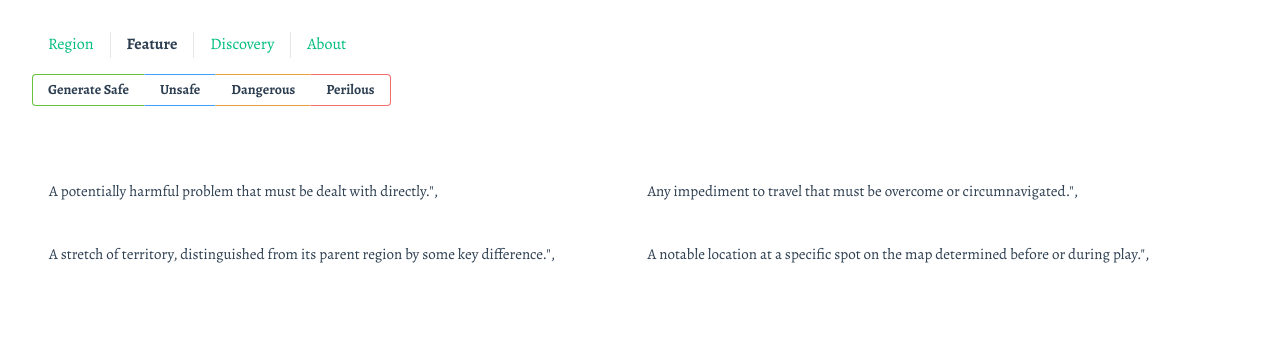
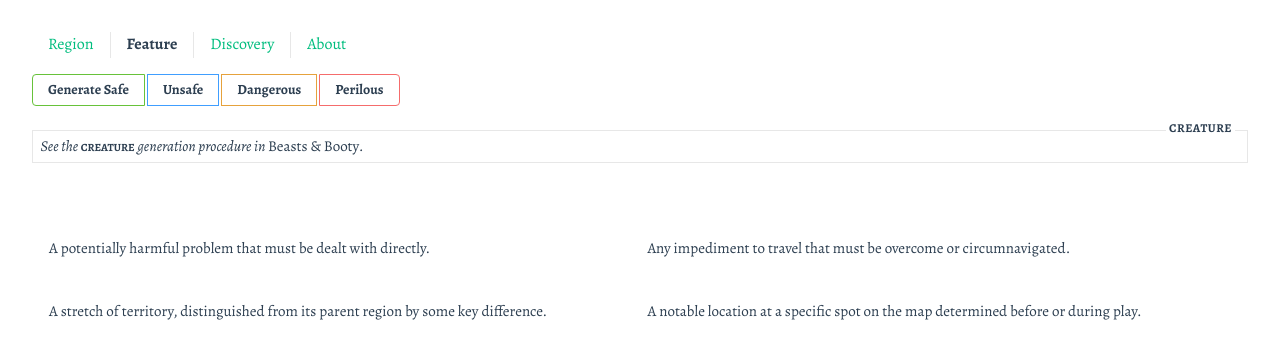
Before and after one commit to morgdalaine/west-marches, a Vue app: page /feature in a window 1280 px wide. Shown: the top 358 px of the page. Built offline with nearby package versions, Linux system fonts and the light colour scheme; a web font is replaced by a local one.

Commit message:
Add feature card to view

```diff
--- a/src/components/LegendComponent.vue
+++ b/src/components/LegendComponent.vue
@@ -4,22 +4,22 @@
     <div>
       <span class="legend__key">hazard</span>
       <br />
-      <span class="legend__definition">A potentially harmful problem that must be dealt with directly.",</span>
+      <span class="legend__definition">A potentially harmful problem that must be dealt with directly.</span>
     </div>
     <div>
       <span class="legend__key">obstacle</span>
       <br />
-      <span class="legend__definition">Any impediment to travel that must be overcome or circumnavigated.",</span>
+      <span class="legend__definition">Any impediment to travel that must be overcome or circumnavigated.</span>
     </div>
     <div>
       <span class="legend__key">area</span>
       <br />
-      <span class="legend__definition">A stretch of territory, distinguished from its parent region by some key difference.",</span>
+      <span class="legend__definition">A stretch of territory, distinguished from its parent region by some key difference.</span>
     </div>
     <div>
       <span class="legend__key">site</span>
       <br />
-      <span class="legend__definition">A notable location at a specific spot on the map determined before or during play.",</span>
+      <span class="legend__definition">A notable location at a specific spot on the map determined before or during play.</span>
     </div>
   </fieldset>
 </template>
--- a/src/enums/regions/hazards.ts
+++ b/src/enums/regions/hazards.ts
@@ -13,7 +13,7 @@ export const HAZARD_NATURAL: string[] = [
   'tectonic/volcanic',
   'precipitous (chasm, crevasse, abyss, rift)',
   'ensnaring (bog, mire, tarpit, quicksand, etc.)',
-  'defensive (trap created by local creature /faction)',
+  'defensive (trap created by local creature/faction)',
   'meteorological (blizzard, thunderstorm, sandstorm, etc.)',
   'seasonal (fire, flood, avalanche, etc.)',
   'impairing (mist, fog, murk, gloom, miasma, etc.)',
--- a/src/enums/regions/obstacles.ts
+++ b/src/enums/regions/obstacles.ts
@@ -9,7 +9,7 @@ export const OBSTACLE_UNNATURAL: WeightedRecord = {
 
 export const OBSTACLE_NATURAL: WeightedRecord = {
   'oddity-based': 1,
-  'defensive (barrier created by local creature /faction)': 1,
+  'defensive (barrier created by local creature/faction)': 1,
   'impenetrable (cliff, escarpment, crag, bluff, etc.)': 2,
   'penetrable (dense forest/jungle, etc.)': 2,
   'traversable (river, ravine, crevasse, chasm, abyss, etc.)': 2,
--- a/src/scss/element.scss
+++ b/src/scss/element.scss
@@ -11,3 +11,23 @@
     font-weight: 700;
   }
 }
+
+.el-button-group {
+  > .el-button:not(:last-child) {
+    margin-right: 2px;
+  }
+
+  .el-button {
+    &--success,
+    &--primary,
+    &--warning,
+    &--danger {
+      &:first-child,
+      &:last-child,
+      &:not(:first-child):not(:last-child) {
+        border-left-color: var(--el-button-border-color);
+        border-right-color: var(--el-button-border-color);
+      }
+    }
+  }
+}
--- a/src/views/FeatureView.vue
+++ b/src/views/FeatureView.vue
@@ -10,23 +10,29 @@
       <el-button type="danger"
                  @click="generateFeature(0)">Perilous</el-button>
     </el-button-group>
+
+    <br />
+    <br />
+
+    <FeatureCard :safety="safety"
+                 :key="uuid" />
   </div>
 </template>
 
 <script setup lang="ts">
-import { onMounted } from 'vue';
+import FeatureCard from '@/components/FeatureCard.vue';
+import { onMounted, ref, type Ref } from 'vue';
 
-const props = defineProps({
-  safety: {
-    type: Number,
-    required: true,
-  },
-});
+const uuid = ref(0);
+const safety: Ref<number> = ref(0);
 
-const generateFeature = (safety: number) => {
+
+const generateFeature = (value: number) => {
+  safety.value = value;
+  uuid.value = safety.value + new Date().getSeconds();
 };
 
-onMounted(() => generateFeature(props.safety));
+onMounted(() => generateFeature(safety.value));
 </script>
 
 <style scoped lang="scss">
```
